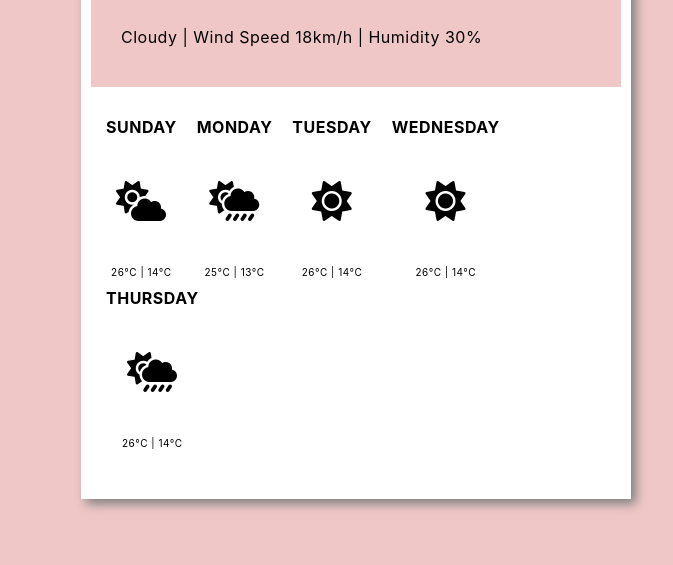
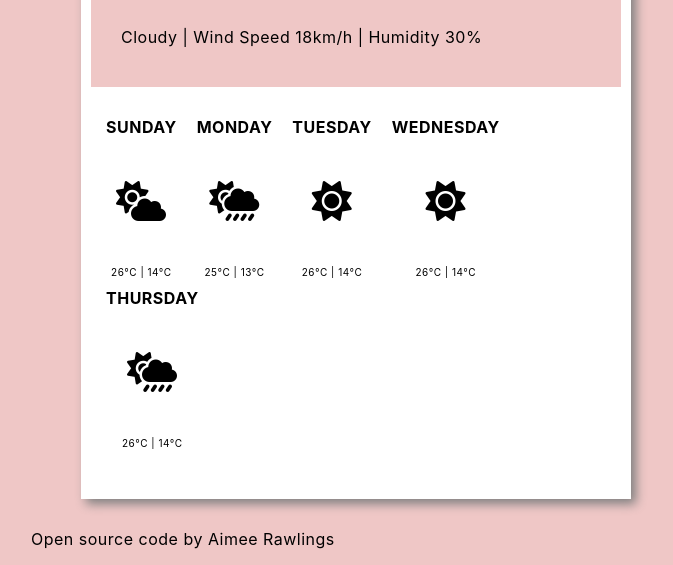
Before and after one commit to aimee-r/weather-app-aimee-r, a plain HTML site: page index.html in a window 1280 px wide. Shown: the part 327-892 px from the top of the page, without its empty margins (284-957 px from the left). Before the commit the page ends 856 px from the top, so only its background shows below. Drawn offline with nearby package versions, Linux system fonts and the light colour scheme.

Commit message:
Added footer

```diff
--- a/index.html
+++ b/index.html
@@ -104,6 +104,7 @@
             </li>
         </ul>
     </div>
+    <p class="footer">Open source code by Aimee Rawlings</p>
 
 <script src="src/index.js"></script>
 </body>
```
